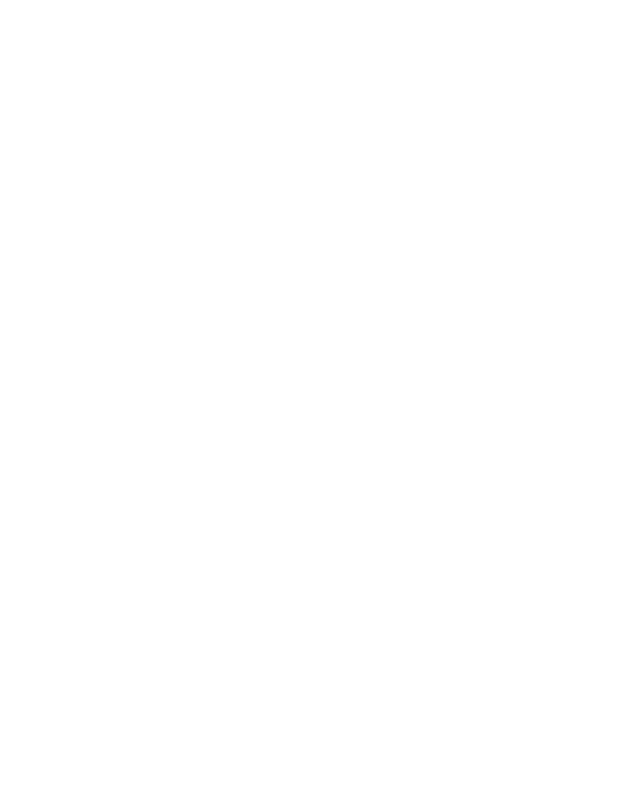
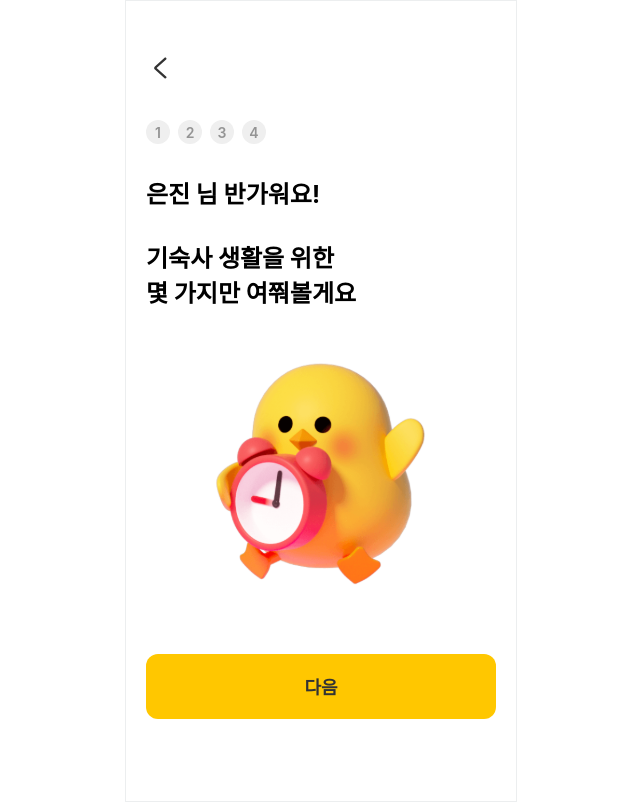
Before and after one commit to G-E-E-K-S/GEEKS-FE, a React (Create React App) app: page /questiontext in a window 1280 px wide. Before the commit this address had no page. Shown: the whole page, without its empty margins (319-959 px from the left). Built offline with nearby package versions, Linux system fonts and the light colour scheme.

Commit message:
Add Question text page

```diff
--- a/src/App.js
+++ b/src/App.js
@@ -4,6 +4,7 @@ import Welcome from './pages/Join/Welcome';
 import InputEmail from './pages/Join/InputEmail';
 import InputCode from './pages/Join/InputCode';
 import NickName from "./pages/Join/NickName";
+import QuesText from "./pages/Join/QuesText";
 
 function App() {
   return (
@@ -15,6 +16,7 @@ function App() {
           <Route path="/inputemail" element={<InputEmail/>} />
           <Route path="/inputcode" element={<InputCode/>} />
           <Route path="/nickname" element={<NickName/>} />
+          <Route path="/questiontext" element={<QuesText/>} />
         </Routes>
       </Router>
     </div>
--- a/src/components/Join/JoinButton.js
+++ b/src/components/Join/JoinButton.js
@@ -5,7 +5,7 @@ const TotalButton = styled.div`
     justify-content: center;
     align-items: center;
     position: fixed;
-    bottom: 10.32vh;
+    bottom: 10.18vh;
     width: 350px;
     height: 8.10vh;
     background-color: ${(props) => (props.select ? '#F7F7F7' : '#FFC700')};
--- /dev/null
+++ b/src/pages/Join/QuesText.js
@@ -0,0 +1,38 @@
+import React, { useState,useRef } from 'react';
+import { useNavigate } from 'react-router-dom';
+import styled from 'styled-components';
+import * as c from '../../components/Common/CommonStyle';
+import GoBack from '../../components/Join/GoBack';
+import TopNumber from '../../components/Join/TopNumber';
+import JoinButton from '../../components/Join/JoinButton';
+import MainText from '../../components/Join/MainText';
+import Chick from '../../assets/img/chick.svg';
+
+const CenterImg = styled.div`
+    width: 100%;
+    margin-top: 5.46vh;
+    display: flex;
+    justify-content: center;
+    align-itmes: center;
+`;
+
+
+const QuesText = () => {
+    const navigator = useNavigate();
+
+    return (
+        <c.Totalframe>
+            <c.ScreenComponent>
+                <GoBack/>
+                <TopNumber/>
+                <MainText maintitle={`은진 님 반가워요!\n\n기숙사 생활을 위한\n몇 가지만 여쭤볼게요`}/>
+                <CenterImg>
+                    <img src={Chick}/>
+                </CenterImg>
+                <JoinButton btnName={'다음'}/>
+            </c.ScreenComponent>
+        </c.Totalframe>
+    );
+};
+
+export default QuesText;
```
